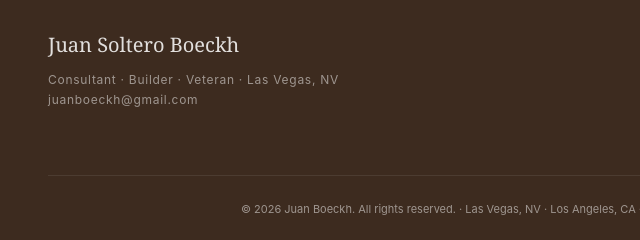
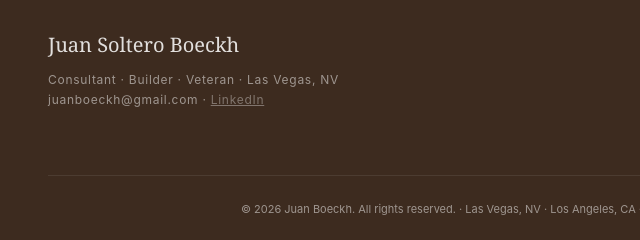
Before and after one commit to boeckh-gif/juansoltero-website, a website: page public/index.html in a window 1280 px wide. Shown: the part 4673-4913 px from the top of the page, 42-682 px from the left. Drawn offline with Linux system fonts and the light colour scheme.

Commit message:
Add LinkedIn link to footer

```diff
--- a/public/index.html
+++ b/public/index.html
@@ -574,7 +574,7 @@
       <div class="footer-name">Juan Soltero Boeckh</div>
       <div class="footer-sub sans">
         Consultant · Builder · Veteran · Las Vegas, NV<br>
-        juanboeckh@gmail.com
+        juanboeckh@gmail.com · <a href="https://www.linkedin.com/in/juan-boeckh" target="_blank" rel="noopener noreferrer" style="color:inherit; opacity:0.7;">LinkedIn</a>
       </div>
     </div>
     <div class="footer-ai">
```
